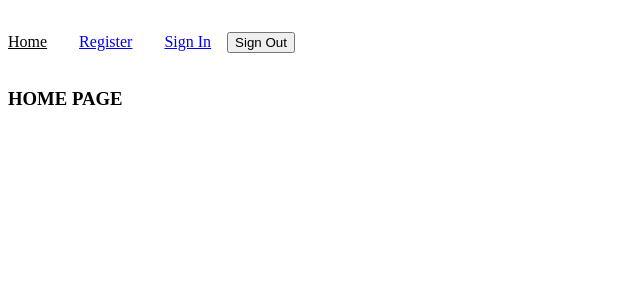
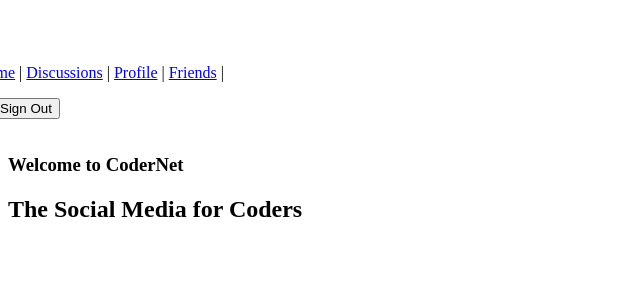
Before and after one commit to jefner876/codernet-frontend-solo, a Vue app: page / in a window 1280 px wide. Shown: the top 300 px of the page, without its empty margins (0-640 px from the left). Built offline with nearby package versions, Linux system fonts and the light colour scheme; no server answers; sample sign-in values are in the browser's storage.

Commit message:
add NavBar

```diff
--- a/src/App.vue
+++ b/src/App.vue
@@ -3,6 +3,7 @@ import { RouterLink, RouterView } from "vue-router";
 import { onMounted, ref } from "vue";
 import { getAuth, onAuthStateChanged, signOut } from "firebase/auth";
 import router from "./router";
+import NavBar from "./components/NavBar.vue";
 
 const isLoggedIn = ref(false);
 
@@ -28,10 +29,15 @@ const handleSignOut = () => {
 
 <template>
   <nav>
-    <RouterLink to="/">Home</RouterLink>
-    <RouterLink to="/register">Register</RouterLink>
-    <RouterLink to="/signin">Sign In</RouterLink>
-    <button @click="handleSignOut" v-if="isLoggedIn">Sign Out</button>
+    <div v-if="isLoggedIn">
+      <NavBar />
+
+      <button @click="handleSignOut" >Sign Out</button>
+    </div>
+    <div v-if="!isLoggedIn">
+      <RouterLink to="/register">Register</RouterLink>
+      <RouterLink to="/signin">Sign In</RouterLink>
+    </div>
   </nav>
 
   <RouterView />
--- a/src/components/TheWelcome.vue
+++ b/src/components/Home.vue
@@ -1,7 +1,10 @@
 <script setup lang="ts"></script>
 
 <template>
-  <h3>HOME PAGE</h3>
+  <h3>Welcome to CoderNet</h3>
+  <h2>The Social Media for Coders</h2>
+
+
 </template>
 
 <style scoped>
--- /dev/null
+++ b/src/components/NavBar.vue
@@ -0,0 +1,25 @@
+<script setup lang="ts">
+import Home from "../components/Home.vue";
+</script>
+
+<template class="NavBar">
+
+<nav>
+    <div >
+      <RouterLink to="/">Home</RouterLink> {{ "|" }}
+      <RouterLink to="/">Discussions</RouterLink> {{ "|" }}
+      <RouterLink to="/">Profile</RouterLink> {{ "|" }}
+      <RouterLink to="/">Friends</RouterLink> {{ "|" }}
+
+    </div>
+
+  </nav>
+
+
+
+</template>
+
+<style scoped>
+
+
+</style>
--- a/src/views/HomeView.vue
+++ b/src/views/HomeView.vue
@@ -1,10 +1,10 @@
 <script setup lang="ts">
-import TheWelcome from "../components/TheWelcome.vue";
+import Home from "../components/Home.vue";
 </script>
 
 <template>
   <main>
-    <TheWelcome />
+    <Home />
   </main>
 </template>
 
```
